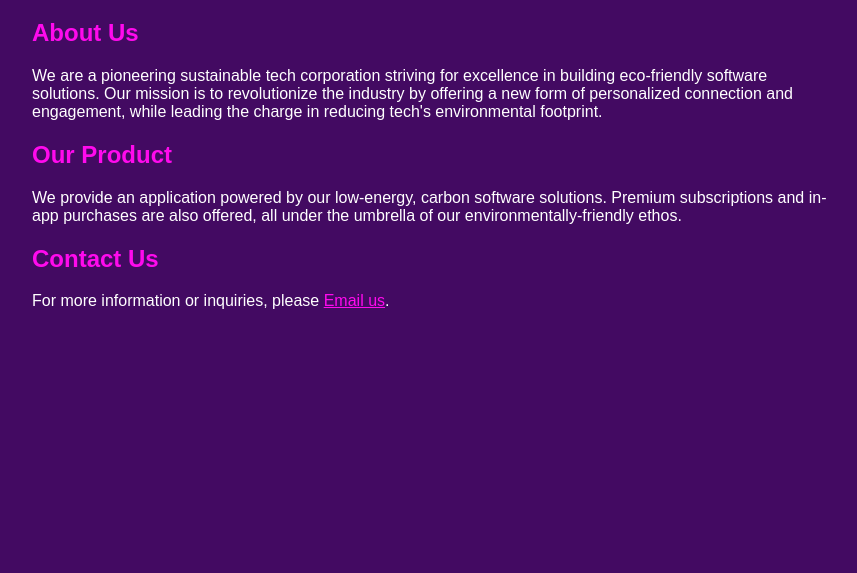
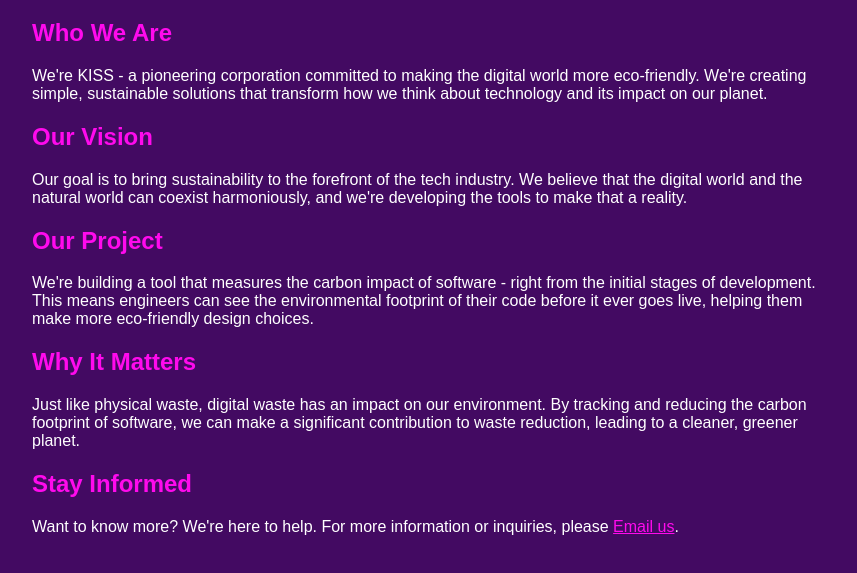
Before and after one commit to kisscorp/kiss-build-prod, a plain HTML site: page index.html in a window 1280 px wide. Shown: the part 81-654 px from the top of the page, without its empty margins (208-1065 px from the left). Drawn offline with Linux system fonts and the light colour scheme.

Commit message:
Rewrite grammer in context of ISO project.

```diff
--- a/index.html
+++ b/index.html
@@ -13,4 +13,4 @@
       color: #ff0aed;
   }
 </style>
-</head> <body> <div class="container"> <h1>Welcome to Keep It Simple Sustainable (KISS)</h1> <h2>About Us</h2> <p>We are a pioneering sustainable tech corporation striving for excellence in building eco-friendly software solutions. Our mission is to revolutionize the industry by offering a new form of personalized connection and engagement, while leading the charge in reducing tech's environmental footprint.</p> <h2>Our Product</h2> <p>We provide an application powered by our low-energy, carbon software solutions. Premium subscriptions and in-app purchases are also offered, all under the umbrella of our environmentally-friendly ethos.</p> <h2>Contact Us</h2> <p>For more information or inquiries, please <a href="mailto:info@kiss.eco">Email us</a>.</p> </div> </body> </html>
+</head> <body> <div class="container"> <h1>Welcome to Keep It Simple Sustainable (KISS)</h1> <h2>Who We Are</h2> <p>We're KISS - a pioneering corporation committed to making the digital world more eco-friendly. We're creating simple, sustainable solutions that transform how we think about technology and its impact on our planet.</p> <h2>Our Vision</h2> <p>Our goal is to bring sustainability to the forefront of the tech industry. We believe that the digital world and the natural world can coexist harmoniously, and we're developing the tools to make that a reality.</p> <h2>Our Project</h2> <p>We're building a tool that measures the carbon impact of software - right from the initial stages of development. This means engineers can see the environmental footprint of their code before it ever goes live, helping them make more eco-friendly design choices.</p> <h2>Why It Matters</h2> <p>Just like physical waste, digital waste has an impact on our environment. By tracking and reducing the carbon footprint of software, we can make a significant contribution to waste reduction, leading to a cleaner, greener planet.</p> <h2>Stay Informed</h2> <p>Want to know more? We're here to help. For more information or inquiries, please <a href="mailto:info@kiss.eco">Email us</a>.</p> </div> </body> </html>
```
